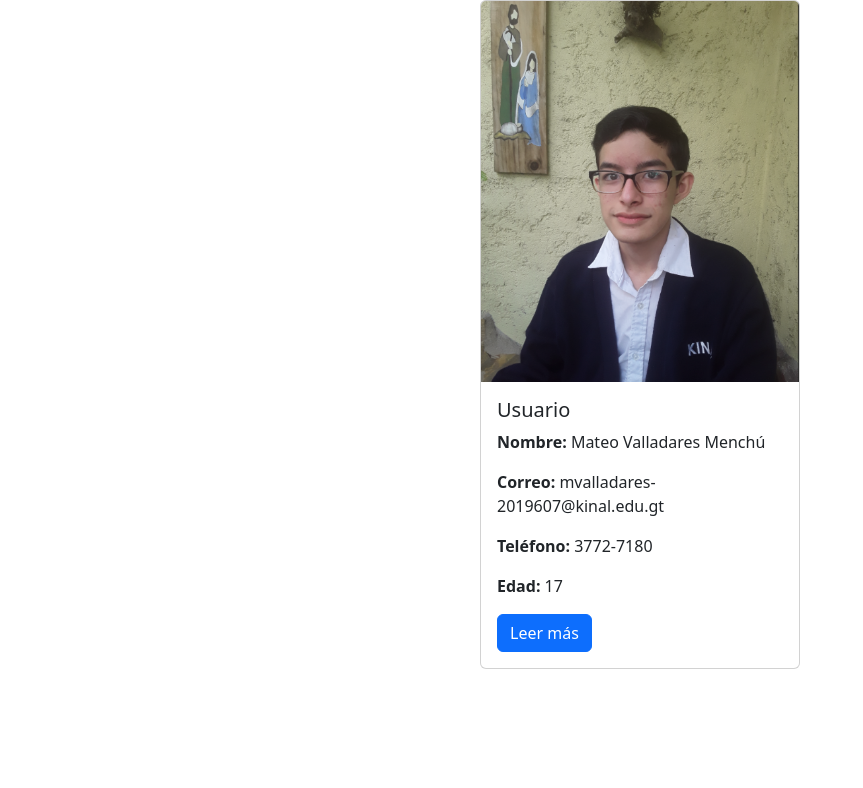
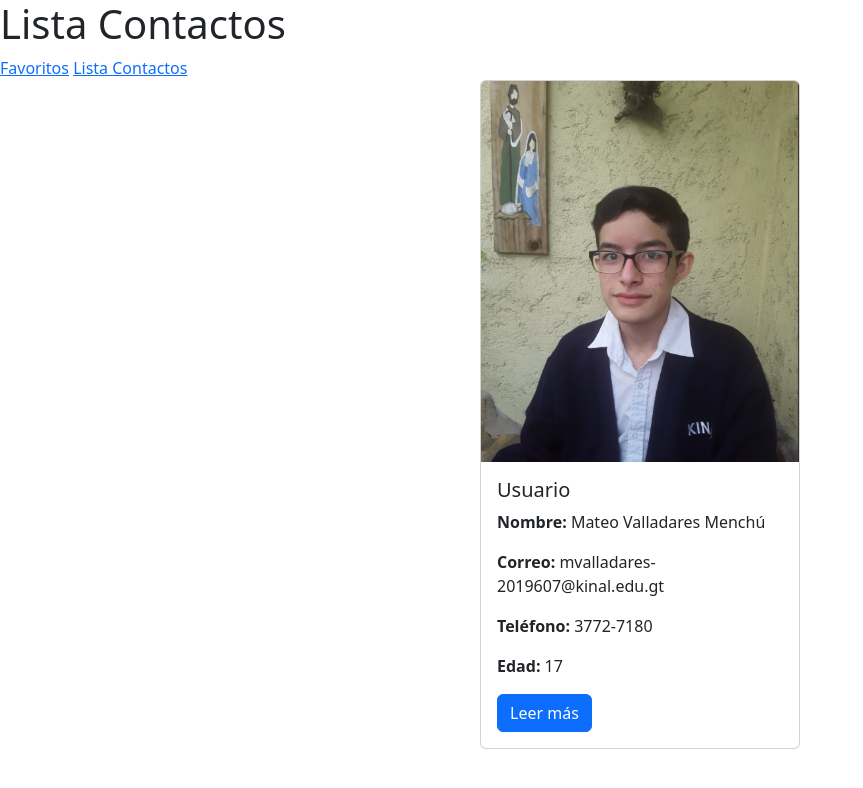
Before and after one commit to mvalladares-2019607/PS-AgendaWeb, a plain HTML site: page assets/pages/user.html in a window 1280 px wide. Shown: the whole page, without its empty margins (0-863 px from the left). Drawn offline with nearby package versions, Linux system fonts and the light colour scheme.

Commit message:
se creó un navbar

```diff
--- a/assets/pages/user.html
+++ b/assets/pages/user.html
@@ -7,6 +7,11 @@
     <link href="https://cdn.jsdelivr.net/npm/bootstrap@5.2.3/dist/css/bootstrap.min.css" rel="stylesheet" integrity="sha384-rbsA2VBKQhggwzxH7pPCaAqO46MgnOM80zW1RWuH61DGLwZJEdK2Kadq2F9CUG65" crossorigin="anonymous">
 </head>
 <body>
+    <nav>
+        <h1>Lista Contactos</h1>
+        <a href="./favoritos.html">Favoritos</a>
+        <a href="./contactos.html">Lista Contactos</a>
+      </nav>
     <div class="card mx-auto" style="width: 20rem;">
         <img src="../resources/image/Foto.png" class="card-img-top" alt="">
         <div class="card-body">
```
